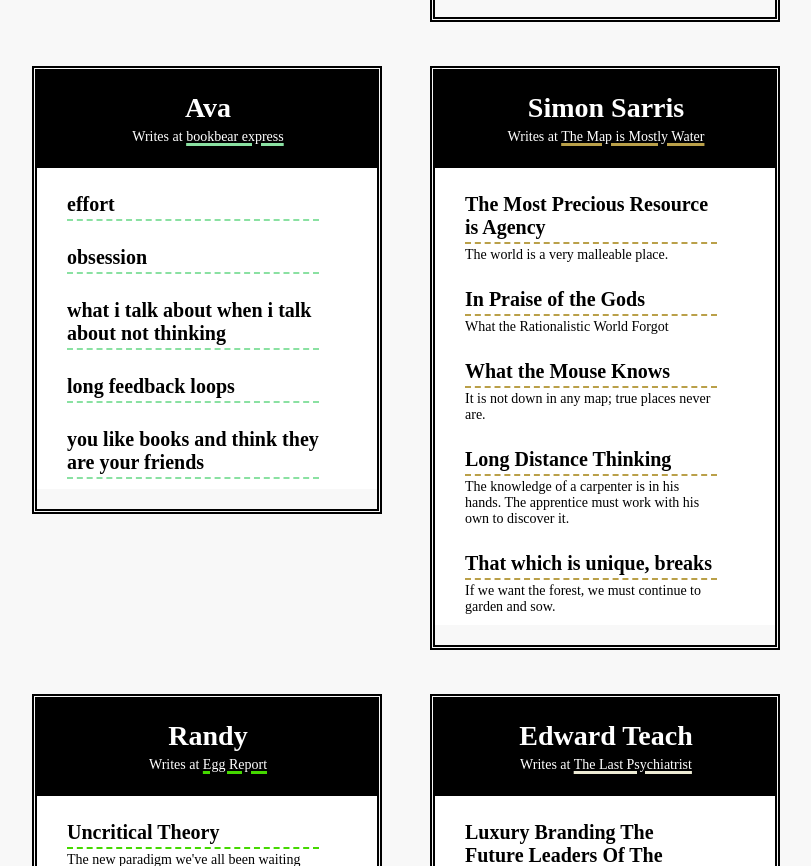
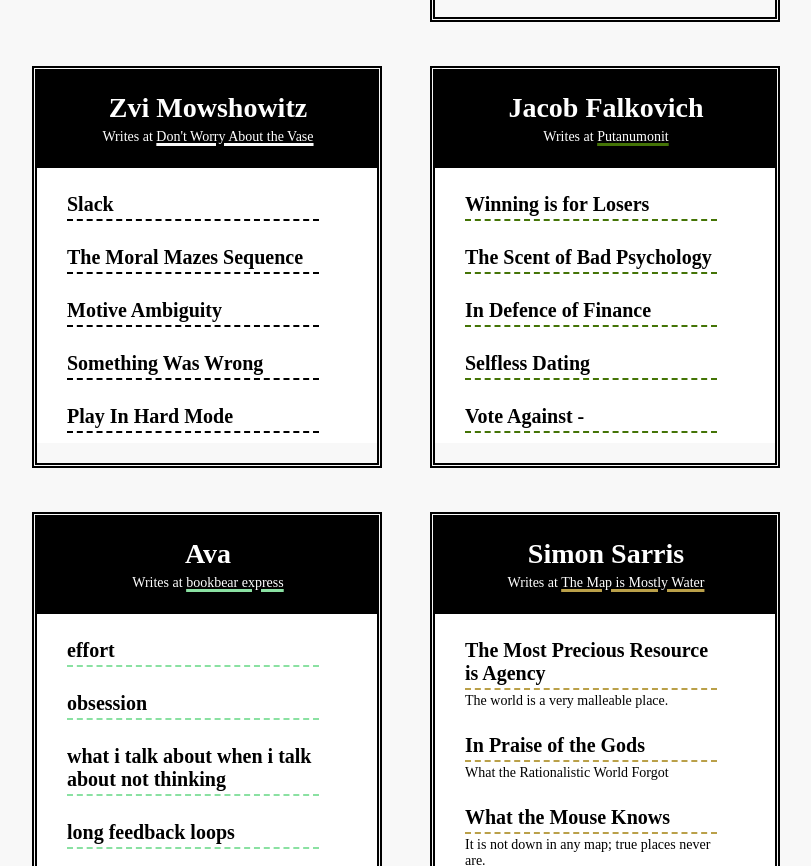
Before and after one commit to stealsocks/internet_writers, a plain HTML site: page index.html in a window 1280 px wide. Shown: the part 3991-4857 px from the top of the page, without its empty margins (230-1041 px from the left). Drawn offline with Linux system fonts and the light colour scheme; a web font is replaced by a local one.

Commit message:
new writers

```diff
--- a/index.html
+++ b/index.html
@@ -754,6 +754,101 @@ So where are all the winners? </div>
 </div>
 
 
+<div class=authorcard>
+
+<div class=authorheader>
+	<div class=authorname> Zvi Mowshowitz</div>
+	<div class=authorsite> Writes at <a href="https://putanumonit.com/2020/01/01/welcome/"
+		style='text-decoration-color: rgb(250, 250, 250);'> Don't Worry About the Vase </a> </div>
+</div>
+
+<div class=postlist style="border-color:rgb(0, 0, 0)">
+
+<div class=post>
+<div class=title>
+	<a href="https://thezvi.wordpress.com/2017/09/30/slack">
+Slack</a>
+</div>
+</div>
+
+<div class=post>
+<div class=title>
+	<a href="https://thezvi.wordpress.com/2020/05/23/mazes-sequence-summary/"> The Moral Mazes Sequence</a>
+</div>
+</div>
+
+<div class=post>
+<div class=title>
+	<a href="https://thezvi.wordpress.com/2020/12/15/motive-ambiguity/"> Motive Ambiguity</a>
+</div>
+</div>
+
+<div class=post>
+<div class=title>
+	<a href="https://thezvi.wordpress.com/2017/08/05/something-was-wrong/"> Something Was Wrong</a>
+</div>
+
+</div>
+
+<div class=post>
+<div class=title>
+	<a href="https://thezvi.wordpress.com/2017/08/26/play-in-hard-mode/"> Play In Hard Mode
+</a>
+</div>
+</div>
+
+</div>
+</div>
+
+
+<div class=authorcard>
+
+<div class=authorheader>
+	<div class=authorname> Jacob Falkovich</div>
+	<div class=authorsite> Writes at <a href="https://putanumonit.com/2020/01/01/welcome/"
+		style='text-decoration-color: rgb(68, 116, 6);'> Putanumonit </a> </div>
+</div>
+
+<div class=postlist style="border-color:rgb(68, 116, 6)">
+
+<div class=post>
+<div class=title>
+	<a href="https://putanumonit.com/2017/10/11/winning-is-for-losers/">
+Winning is for Losers</a>
+</div>
+</div>
+
+<div class=post>
+<div class=title>
+	<a href="https://putanumonit.com/2018/09/07/the-scent-of-bad-psychology/"> The Scent of Bad Psychology</a>
+</div>
+</div>
+
+<div class=post>
+<div class=title>
+	<a href="https://putanumonit.com/2018/12/14/defense-of-finance/"> In Defence of Finance</a>
+</div>
+</div>
+
+<div class=post>
+<div class=title>
+	<a href="https://putanumonit.com/2022/01/02/selfless-dating/"> Selfless Dating</a>
+</div>
+
+</div>
+
+<div class=post>
+<div class=title>
+	<a href="https://putanumonit.com/2015/12/30/010-voting/"> Vote Against -
+</a>
+</div>
+</div>
+
+</div>
+</div>
+
+
+
 
 <div class=authorcard>
 
@@ -806,7 +901,7 @@ So where are all the winners? </div>
 
 <div class=authorheader>
 	<div class=authorname> Simon Sarris</div>
-	<div class=authorsite> Writes at <a href="https://zerohplovecraft.wordpress.com/"
+	<div class=authorsite> Writes at <a href="https://simonsarris.substack.com"
 		style='text-decoration-color: rgb(186, 160, 73)'> The Map is Mostly Water </a> </div>
 </div>
 
```
Also changed, not shown: 1 other file.
